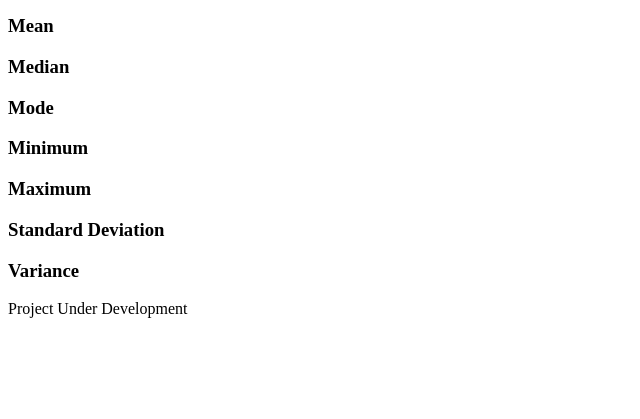
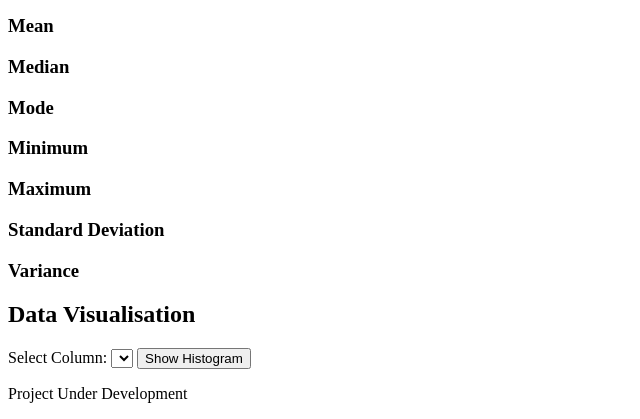
Before and after one commit to Neelu-Verma-26/DataSense-AI, a Flask app: page /upload in a window 1280 px wide. Shown: the part 767-1186 px from the top of the page, without its empty margins (0-640 px from the left). Before the commit the page ends 1085 px from the top, so only its background shows below. Run offline with Flask 3, Linux system fonts and the light colour scheme; lists and menus that the app fills with data are empty.

Commit message:
add histogram visualization for dataset

```diff
--- a/app.py
+++ b/app.py
@@ -1,5 +1,6 @@
 from flask import Flask, render_template, request, session
 import pandas as pd
+import matplotlib.pyplot as plt
 
 app = Flask(__name__)
 app.secret_key =  "datasense_ai_secret_key"
@@ -208,6 +209,35 @@ def show_statistics():
                             std_html=std_html,
                             variance_html=variance_html)
 
+@app.route("/show_histogram", methods=["POST"])
+def show_histogram():
+    selected_column = request.form.get("column")
+    file_path = session.get("file_path")
+    if file_path is None:
+          return "Please upload a file first"
+
+    df = pd.read_csv(file_path)
+
+    column_data = df[selected_column]
+    plt.figure(figsize=(8,5))
+    plt.hist(column_data, bins=20)
+    plt.title(f"Histogram of {selected_column}")
+    plt.xlabel(selected_column)
+    plt.ylabel("Frequency")
+    plt.grid(True)
+    plt.savefig("static/histogram.png")
+    plt.close()
+
+    rows, columns, column_names, missing_values_html, duplicate_rows, table = generate_dataset_report(df)
+
+    return render_template("index.html",
+                            table=table,
+                            rows=rows,
+                            columns=columns,
+                            column_names=column_names,
+                            missing_values = missing_values_html,
+                            duplicate_rows = duplicate_rows,
+                            histogram_image="histogram.png")
 
 if __name__ == "__main__":
     app.run(debug = True, port=5001)
--- a/templates/index.html
+++ b/templates/index.html
@@ -104,6 +104,23 @@
     <h3>Variance</h3>
     {{ variance_html|safe }}
 
+    <h2>Data Visualisation</h2>
+    <form action="/show_histogram" method="post">
+        <label for="column">Select Column:</label>
+        <select name="column" id="column">
+            {% for column in column_names %}
+                <option value="{{ column }}">
+                    {{ column }}
+                </option>
+            {% endfor %}
+        </select>
+        <button type="submit">Show Histogram</button>
+    </form>
+    {% if histogram_image %}
+        <h3>Histogram</h3>
+        <img src="{{ url_for('static', filename=histogram_image) }}", alt="Histogram">
+    {% endif %}
+
 <p>Project Under Development</p>
 </body>
 </html>
```
Also changed, not shown: static/histogram.png (added).
